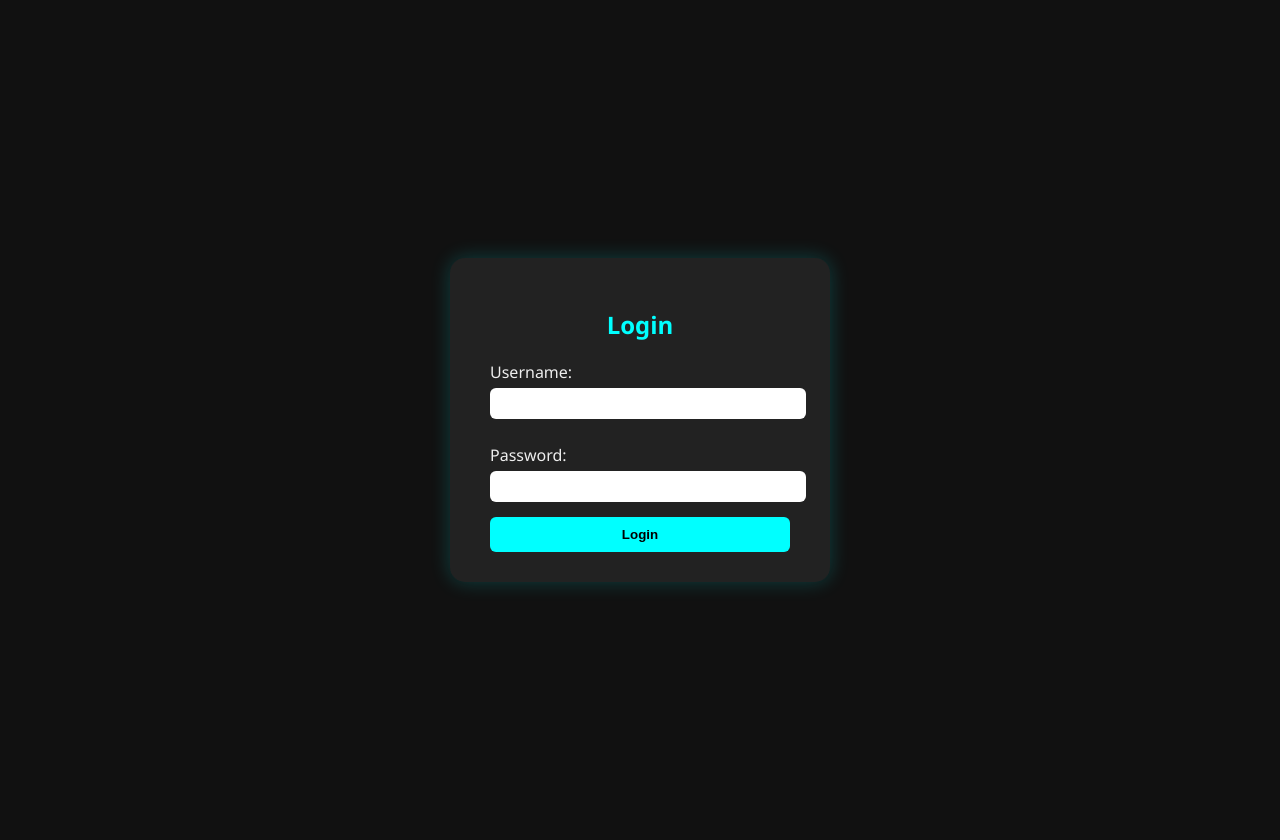
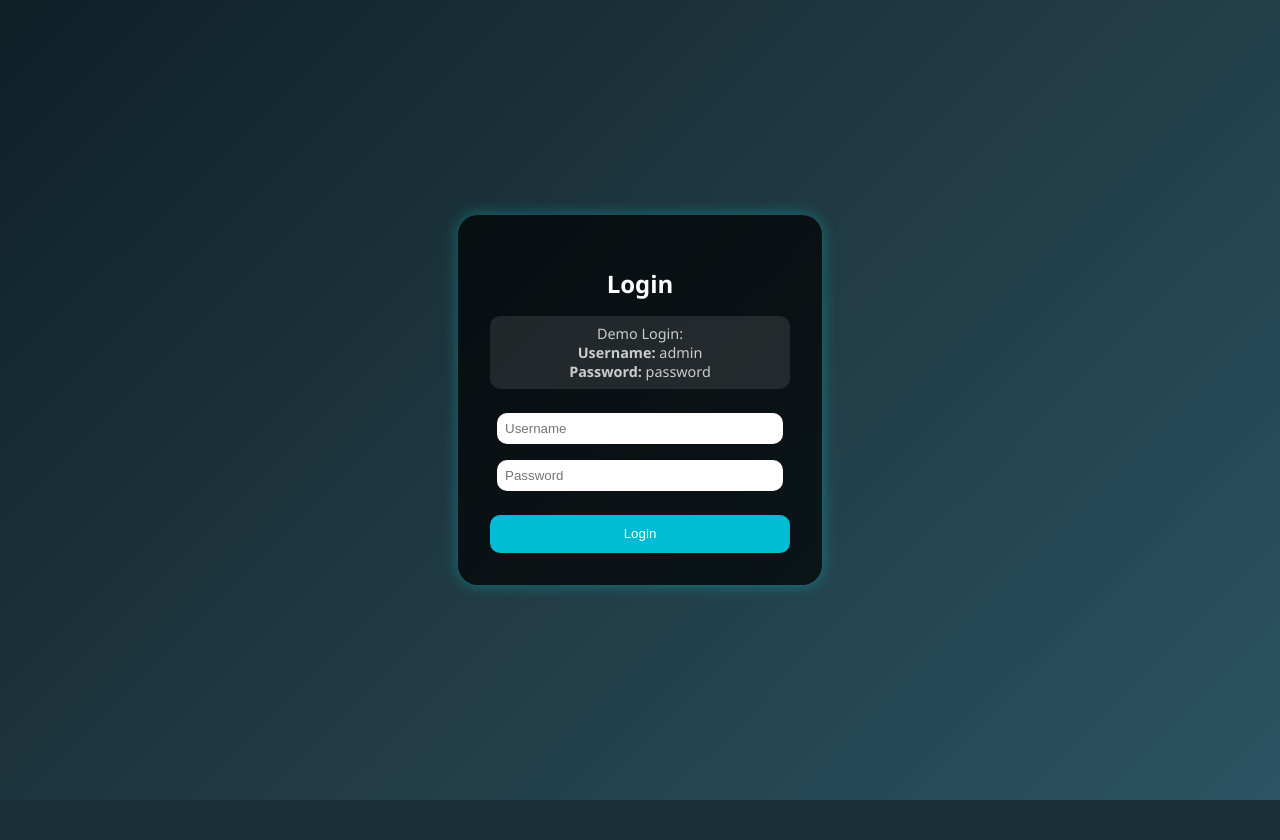
Before and after one commit to The-Anushka/threat-monitoring-dashboard, a Flask app: template templates/login.html in a window 1280 px wide. After the commit the page ends 800 px from the top, so only its background shows below. Run offline with Flask 3, Linux system fonts and the light colour scheme; the template is opened without the code that fills it, so the values that code supplies are empty.

Commit message:
Updated login page with improved styling for public showcase

```diff
--- a/templates/login.html
+++ b/templates/login.html
@@ -2,76 +2,84 @@
 <html lang="en">
 <head>
     <meta charset="UTF-8">
-    <title>Login - Threat Monitoring Dashboard</title>
+    <title>Login - Threat Watch Dashboard</title>
     <link rel="stylesheet" href="{{ url_for('static', filename='style.css') }}">
     <style>
         body {
+            font-family: 'Segoe UI', Tahoma, Geneva, Verdana, sans-serif;
+            background: linear-gradient(135deg, #0f2027, #203a43, #2c5364);
+            color: #ffffff;
             display: flex;
+            flex-direction: column;
+            align-items: center;
             justify-content: center;
-            align-items: center;
             height: 100vh;
-            background-color: #111;
-            color: #eee;
-            font-family: 'Segoe UI', sans-serif;
+            margin: 0;
         }
 
         .login-container {
-            background-color: #222;
-            padding: 30px 40px;
-            border-radius: 15px;
-            box-shadow: 0 0 20px rgba(0, 255, 255, 0.2);
+            background-color: rgba(0, 0, 0, 0.7);
+            padding: 2rem;
+            border-radius: 20px;
+            box-shadow: 0 0 15px rgba(0, 255, 255, 0.3);
             width: 300px;
+            text-align: center;
         }
 
         .login-container h2 {
-            margin-bottom: 20px;
-            text-align: center;
-            color: #00ffff;
-        }
-
-        .login-container label {
-            display: block;
-            margin: 10px 0 5px;
+            margin-bottom: 1rem;
         }
 
         .login-container input[type="text"],
         .login-container input[type="password"] {
-            width: 100%;
-            padding: 8px;
+            width: 90%;
+            padding: 0.5rem;
+            margin: 0.5rem 0;
             border: none;
-            border-radius: 6px;
-            margin-bottom: 15px;
+            border-radius: 10px;
         }
 
         .login-container input[type="submit"] {
             width: 100%;
-            padding: 10px;
-            background-color: #00ffff;
+            padding: 0.7rem;
+            margin-top: 1rem;
             border: none;
-            border-radius: 6px;
-            color: #000;
-            font-weight: bold;
+            border-radius: 10px;
+            background-color: #00bcd4;
+            color: white;
             cursor: pointer;
-            transition: background-color 0.3s ease;
         }
 
         .login-container input[type="submit"]:hover {
-            background-color: #00cccc;
+            background-color: #0097a7;
+        }
+
+        .demo-credentials {
+            font-size: 0.9rem;
+            color: #ccc;
+            margin-bottom: 1rem;
+            background: rgba(255, 255, 255, 0.1);
+            padding: 0.5rem;
+            border-radius: 10px;
         }
     </style>
 </head>
 <body>
     <div class="login-container">
         <h2>Login</h2>
-        <form method="POST" action="/login">
-            <label for="username">Username:</label>
-            <input type="text" id="username" name="username" required>
-
-            <label for="password">Password:</label>
-            <input type="password" id="password" name="password" required>
-
+        <div class="demo-credentials">
+            Demo Login:<br>
+            <strong>Username:</strong> admin<br>
+            <strong>Password:</strong> password
+        </div>
+        <form method="POST">
+            <input type="text" name="username" placeholder="Username" required><br>
+            <input type="password" name="password" placeholder="Password" required><br>
             <input type="submit" value="Login">
         </form>
+        {% if error %}
+            <p style="color: red;">{{ error }}</p>
+        {% endif %}
     </div>
 </body>
 </html>
```
